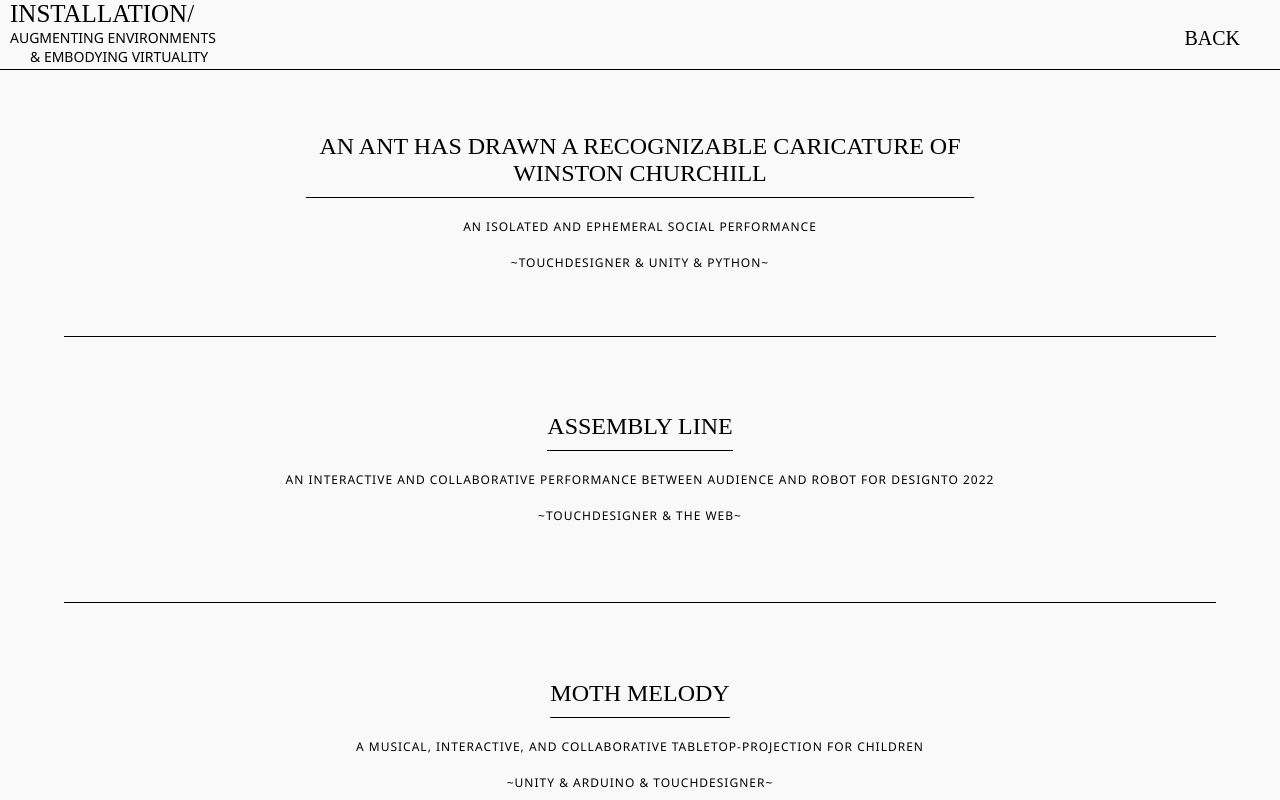
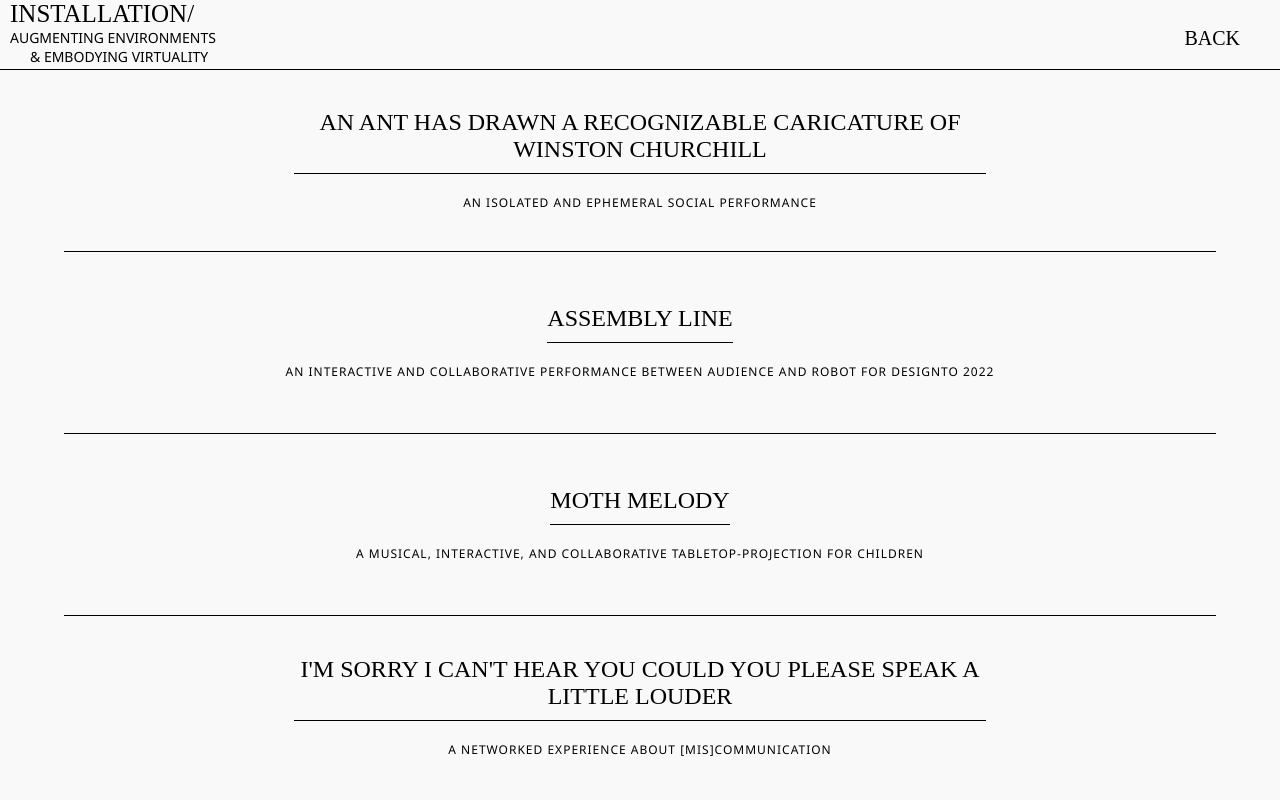
Before and after one commit to davidcrobert/Portfolio, a React (Create React App) app: page /installation in a window 1280 px wide. Shown: the top 800 px of the page. Built offline with nearby package versions, Linux system fonts and the light colour scheme.

Commit message:
Category Page Layout Update
Project sections are now much shorter, fitting more to a section

```diff
--- a/src/components/Category.module.css
+++ b/src/components/Category.module.css
@@ -16,7 +16,6 @@
 }
 
 .project {
-  padding: 40px 20px;
   width: 90%;
   margin-left: auto;
   margin-right: auto;
@@ -37,12 +36,16 @@
 }
 
 .projectCount2 {
-  height: 50vh;
+  height: calc(50vh - 40px);
 }
 
-.projectCount3,
+.projectCount3 {
+  /* height: 33.33vh; */
+  height: calc(33.33vh - 20px)
+}
+
 .projectCount4 {
-  height: 33.33vh;
+  height: calc(25vh - 18px);
 }
 
 .title {
--- a/src/data/projectData.js
+++ b/src/data/projectData.js
@@ -8,7 +8,7 @@ export const projectData = {
             id: 1,
             title: "AN ANT HAS DRAWN A RECOGNIZABLE CARICATURE OF WINSTON CHURCHILL",
             link: "/projects/an-ant",
-            description: "An isolated and ephemeral social performance<br><br>~TouchDesigner & Unity & Python~",
+            description: "An isolated and ephemeral social performance",
             subtitle1: "Isolated &",
             subtitle2: "Fleeting",
             year: "2023",
@@ -48,7 +48,7 @@ export const projectData = {
             id: 2,
             title: "Assembly Line",
             link: "/projects/assembly-line",
-            description: "An interactive and collaborative performance between audience and robot for DesignTO 2022<br><br>~TouchDesigner & The Web~",
+            description: "An interactive and collaborative performance between audience and robot for DesignTO 2022",
             subtitle1: "An industrial approach",
             subtitle2: "to digital interaction",
             year: "2022",
@@ -92,7 +92,7 @@ export const projectData = {
             id: 3,
             title: "Moth Melody",
             link: "/projects/moth-melody",
-            description: "A musical, interactive, and collaborative tabletop-projection for children<br><br>~Unity & Arduino & Touchdesigner~",
+            description: "A musical, interactive, and collaborative tabletop-projection for children",
             subtitle1: "An intro",
             subtitle2: "to insects",
             year: "2022",
@@ -125,7 +125,7 @@ export const projectData = {
             id: 4,
             title: "I'M SORRY I CAN'T HEAR YOU COULD YOU PLEASE SPEAK A LITTLE LOUDER",
             link: "/projects/i-cant-hear-you",
-            description: "A networked experience about [mis]communication<br><br>~TouchDesigner~",
+            description: "A networked experience about [mis]communication",
             subtitle1: "Like talking",
             subtitle2: "to a brick wall",
             year: "2022",
@@ -170,7 +170,7 @@ export const projectData = {
             id: 1,
             title: "THERE ARE 600 SPHERES HERE AND NONE OF THEM WERE DESCRIBED IN THE BIBLE",
             link: "/projects/600-spheres",
-            description: "An embodied audio interaction<br><br>~Unity~",
+            description: "An embodied audio interaction",
             subtitle1: "Spatialized sound",
             subtitle2: "Sonified movements",
             year: "2021",
@@ -200,7 +200,7 @@ export const projectData = {
             id: 2,
             title: "Augmented Symphony",
             link: "/projects/augmented-symphony",
-            description: "Research project exploring spatial and interactive audio for audience experience<br><br>~Unity~",
+            description: "Research project exploring spatial and interactive audio for audience experience",
             subtitle1: "Enhancing Orchestral",
             subtitle2: "Experiences",
             year: "2021",
@@ -246,14 +246,6 @@ export const projectData = {
           }
         ]
       },
-    augmentedReality: {
-      title: "Augmented Reality",
-      subtitle1: "Digital",
-      subtitle2: "& physical",
-      projects: [
-        // ... augmented reality projects
-      ]
-    },
     web: {
         title: "Web",
         subtitle1: "World",
@@ -263,7 +255,7 @@ export const projectData = {
             id: 1,
             title: "ScavengeAR_",
             link: "/projects/scavenge-ar",
-            description: "Helping small businesses enter the Metaverse<br><br>~Three.js, React, Node.js, Socket.io, MongoDB~",
+            description: "Helping small businesses enter the Metaverse",
             subtitle1: "Small Businesses",
             subtitle2: "& the Metaverse",
             year: "2022",
@@ -292,7 +284,7 @@ export const projectData = {
             id: 2,
             title: "I Asked My Reflection Its Name Again",
             link: "/projects/i-asked-my-reflection",
-            description: "An interactive exploration of recursive behavior<br><br>~JavaScript~",
+            description: "An interactive exploration of recursive behavior",
             subtitle1: "Recursive",
             subtitle2: "Interaction",
             year: "2020",
--- a/src/index.css
+++ b/src/index.css
@@ -5,6 +5,7 @@ body {
     sans-serif;
   -webkit-font-smoothing: antialiased;
   -moz-osx-font-smoothing: grayscale;
+  background-color: #f9f9f9;
 }
 
 code {
```
